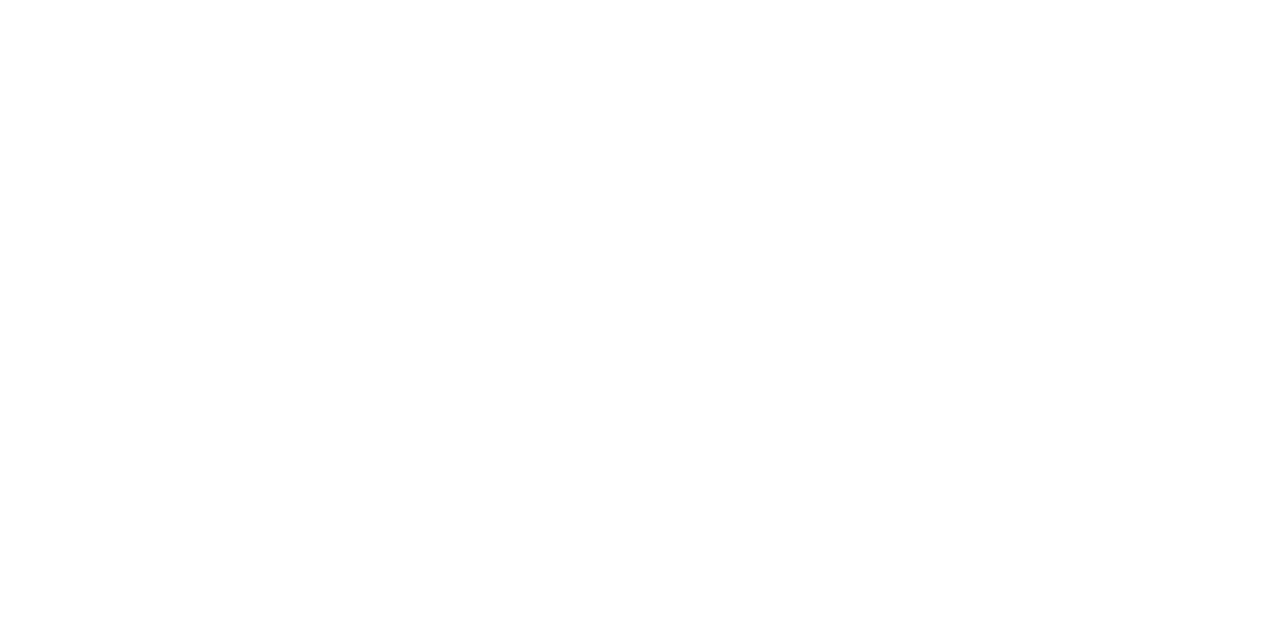
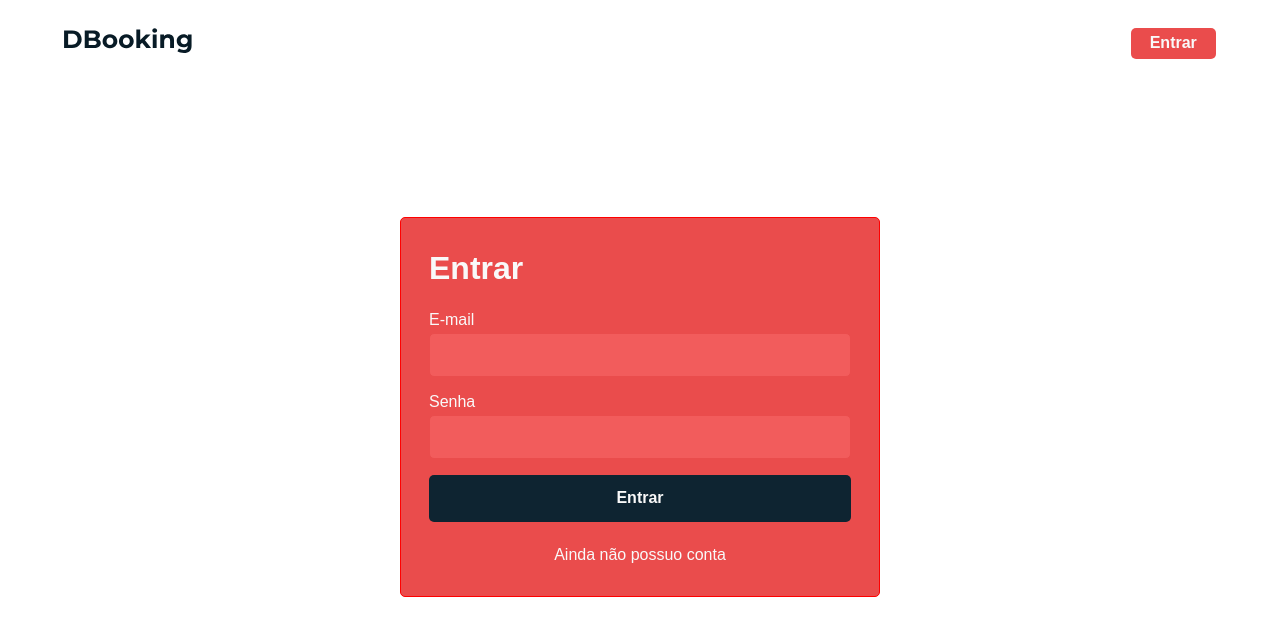
Before and after one commit to MateusOli21/dbooking-web, a React (Create React App) app: page /signin in a window 1280 px wide. Shown: the top 636 px of the page. Built offline with nearby package versions, Linux system fonts and the light colour scheme.

Commit message:
Stylized Sign in and sign up pages.

```diff
--- a/src/pages/Home/index.js
+++ b/src/pages/Home/index.js
@@ -25,8 +25,8 @@
         </SubSlogan>
 
         <ButtonsContainer>
-          <PrimaryButton>Faça login</PrimaryButton>
-          <SecondaryButton>Criar conta</SecondaryButton>
+          <PrimaryButton to="/signin">Faça login</PrimaryButton>
+          <SecondaryButton to="/signup">Criar conta</SecondaryButton>
         </ButtonsContainer>
       </SloganContainer>
 
--- a/src/pages/Home/styles.js
+++ b/src/pages/Home/styles.js
@@ -1,4 +1,5 @@
 import styled from "styled-components";
+import { Link } from "react-router-dom";
 
 import { theme } from "../../styles/global";
 
@@ -87,7 +88,7 @@
 
 export const ButtonsContainer = styled.div``;
 
-export const PrimaryButton = styled.button`
+export const PrimaryButton = styled(Link)`
   padding: 0.4rem 0.65rem;
   border: 0;
   margin-right: 0.5rem;
@@ -105,7 +106,7 @@
   }
 `;
 
-export const SecondaryButton = styled.button`
+export const SecondaryButton = styled(Link)`
   padding: 0.4rem 0.65rem;
   margin-right: 0.5rem;
   border: 1px solid ${theme.secondary};
--- /dev/null
+++ b/src/pages/SignIn/index.js
@@ -0,0 +1,29 @@
+import React from "react";
+
+import {
+  Wrapper,
+  LoginContainer,
+  PageTitle,
+  InputLabel,
+  InputField,
+  SignInButton,
+  SignUpOption,
+} from "./styles";
+
+export default function SignIn() {
+  return (
+    <Wrapper>
+      <LoginContainer>
+        <PageTitle>Entrar</PageTitle>
+        <InputLabel>E-mail</InputLabel>
+        <InputField type="email" />
+
+        <InputLabel>Senha</InputLabel>
+        <InputField type="password" />
+
+        <SignInButton>Entrar</SignInButton>
+        <SignUpOption to="/signup">Ainda não possuo conta</SignUpOption>
+      </LoginContainer>
+    </Wrapper>
+  );
+}
--- /dev/null
+++ b/src/pages/SignIn/styles.js
@@ -0,0 +1,64 @@
+import styled from "styled-components";
+import { Link } from "react-router-dom";
+import { theme } from "../../styles/global";
+
+export const Wrapper = styled.div`
+  width: 100%;
+  height: 80%;
+  display: flex;
+  flex-direction: column;
+  align-items: center;
+  justify-content: center;
+  padding: 0 2rem;
+`;
+
+export const LoginContainer = styled.div`
+  width: 100%;
+  max-width: 480px;
+  display: flex;
+  flex-direction: column;
+  border: 1px solid red;
+  padding: 2rem 1.75rem;
+  border-radius: 5px;
+  background: ${theme.primary};
+`;
+
+export const PageTitle = styled.h1`
+  color: ${theme.secondaryDark};
+  margin-bottom: 1.5rem;
+  color: ${theme.white};
+`;
+
+export const InputLabel = styled.label`
+  font-weight: 100;
+  margin-bottom: 0.25rem;
+  color: ${theme.white};
+`;
+
+export const InputField = styled.input`
+  padding: 0.75rem 1rem;
+  border: 1px solid ${theme.primary};
+  border-radius: 5px;
+  background: ${theme.primaryLight};
+  margin-bottom: 1rem;
+  color: ${theme.white};
+`;
+
+export const SignInButton = styled.button`
+  padding: 0.9rem 0;
+  font-weight: 700;
+  border: 0;
+  border-radius: 5px;
+  background: ${theme.secondary};
+  color: ${theme.white};
+
+  &:hover {
+    background: ${theme.secondaryDark};
+  }
+`;
+
+export const SignUpOption = styled(Link)`
+  margin-top: 1.5rem;
+  text-align: center;
+  color: ${theme.white};
+`;
--- /dev/null
+++ b/src/pages/SignUp/index.js
@@ -0,0 +1,32 @@
+import React from "react";
+
+import {
+  Wrapper,
+  LoginContainer,
+  PageTitle,
+  InputLabel,
+  InputField,
+  SignUpButton,
+  SignUpOption,
+} from "./styles";
+
+export default function SignUp() {
+  return (
+    <Wrapper>
+      <LoginContainer>
+        <PageTitle>Criar conta</PageTitle>
+        <InputLabel>Nome</InputLabel>
+        <InputField type="text" />
+
+        <InputLabel>E-mail</InputLabel>
+        <InputField type="email" />
+
+        <InputLabel>Senha</InputLabel>
+        <InputField type="password" />
+
+        <SignUpButton>Criar conta</SignUpButton>
+        <SignUpOption to="/signin">Já possuo conta</SignUpOption>
+      </LoginContainer>
+    </Wrapper>
+  );
+}
--- /dev/null
+++ b/src/pages/SignUp/styles.js
@@ -0,0 +1,64 @@
+import styled from "styled-components";
+import { Link } from "react-router-dom";
+import { theme } from "../../styles/global";
+
+export const Wrapper = styled.div`
+  width: 100%;
+  height: 80%;
+  display: flex;
+  flex-direction: column;
+  align-items: center;
+  justify-content: center;
+  padding: 0 2rem;
+`;
+
+export const LoginContainer = styled.div`
+  width: 100%;
+  max-width: 480px;
+  display: flex;
+  flex-direction: column;
+  border: 1px solid red;
+  padding: 2rem 1.75rem;
+  border-radius: 5px;
+  background: ${theme.primary};
+`;
+
+export const PageTitle = styled.h1`
+  color: ${theme.secondaryDark};
+  margin-bottom: 1.5rem;
+  color: ${theme.white};
+`;
+
+export const InputLabel = styled.label`
+  font-weight: 100;
+  margin-bottom: 0.25rem;
+  color: ${theme.white};
+`;
+
+export const InputField = styled.input`
+  padding: 0.75rem 1rem;
+  border: 1px solid ${theme.primary};
+  border-radius: 5px;
+  background: ${theme.primaryLight};
+  margin-bottom: 1rem;
+  color: ${theme.white};
+`;
+
+export const SignUpButton = styled.button`
+  padding: 0.9rem 0;
+  font-weight: 700;
+  border: 0;
+  border-radius: 5px;
+  background: ${theme.secondary};
+  color: ${theme.white};
+
+  &:hover {
+    background: ${theme.secondaryDark};
+  }
+`;
+
+export const SignUpOption = styled(Link)`
+  margin-top: 1.5rem;
+  text-align: center;
+  color: ${theme.white};
+`;
--- a/src/routes/routes.js
+++ b/src/routes/routes.js
@@ -3,6 +3,8 @@
 
 import Route from "./Route";
 
+import SignIn from "../pages/SignIn";
+import SignUp from "../pages/SignUp";
 import Home from "../pages/Home";
 import Dashboard from "../pages/Dashboard";
 
@@ -10,6 +12,8 @@
   return (
     <Switch>
       <Route exact path="/" component={Home} />
+      <Route exact path="/signin" component={SignIn} />
+      <Route path="/signup" component={SignUp} />
       <Route path="/dashboard" component={Dashboard} isPrivate />
     </Switch>
   );
--- a/src/styles/global.js
+++ b/src/styles/global.js
@@ -12,6 +12,7 @@
 
 export const Wrapper = styled.div`
   width: 100%;
+  height: 100%;
 `;
 
 export default createGlobalStyle`
```
